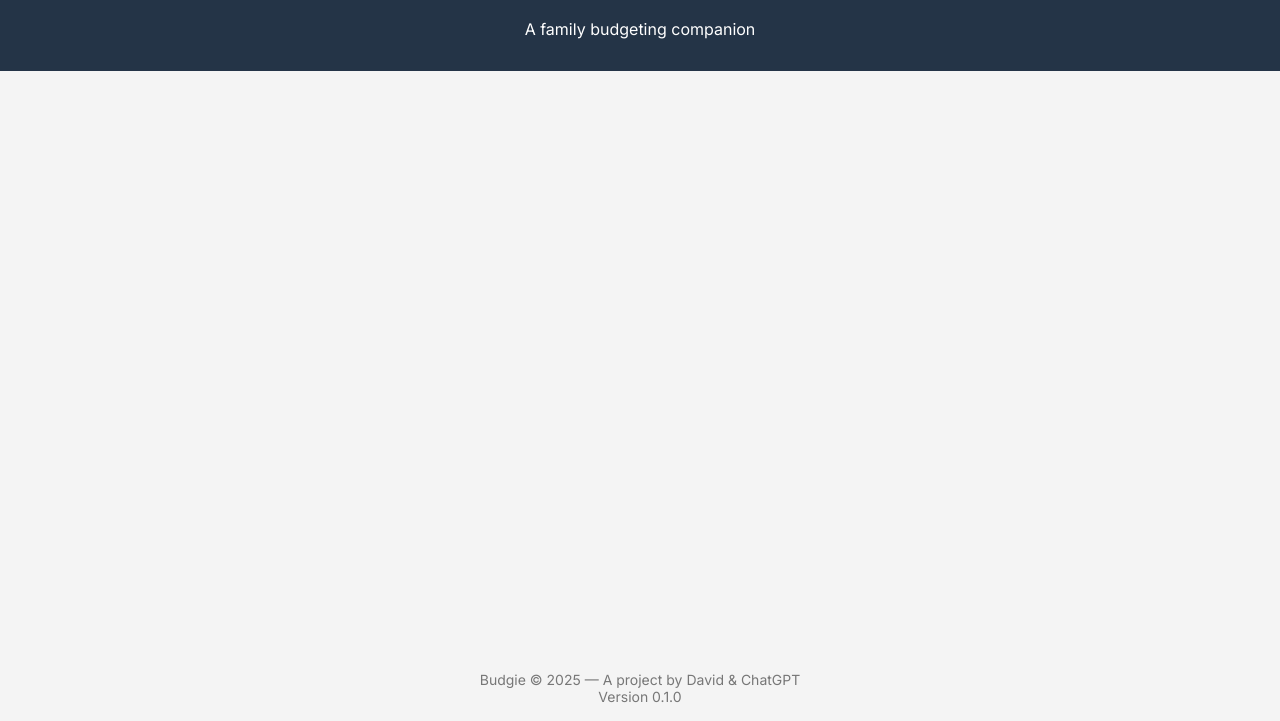
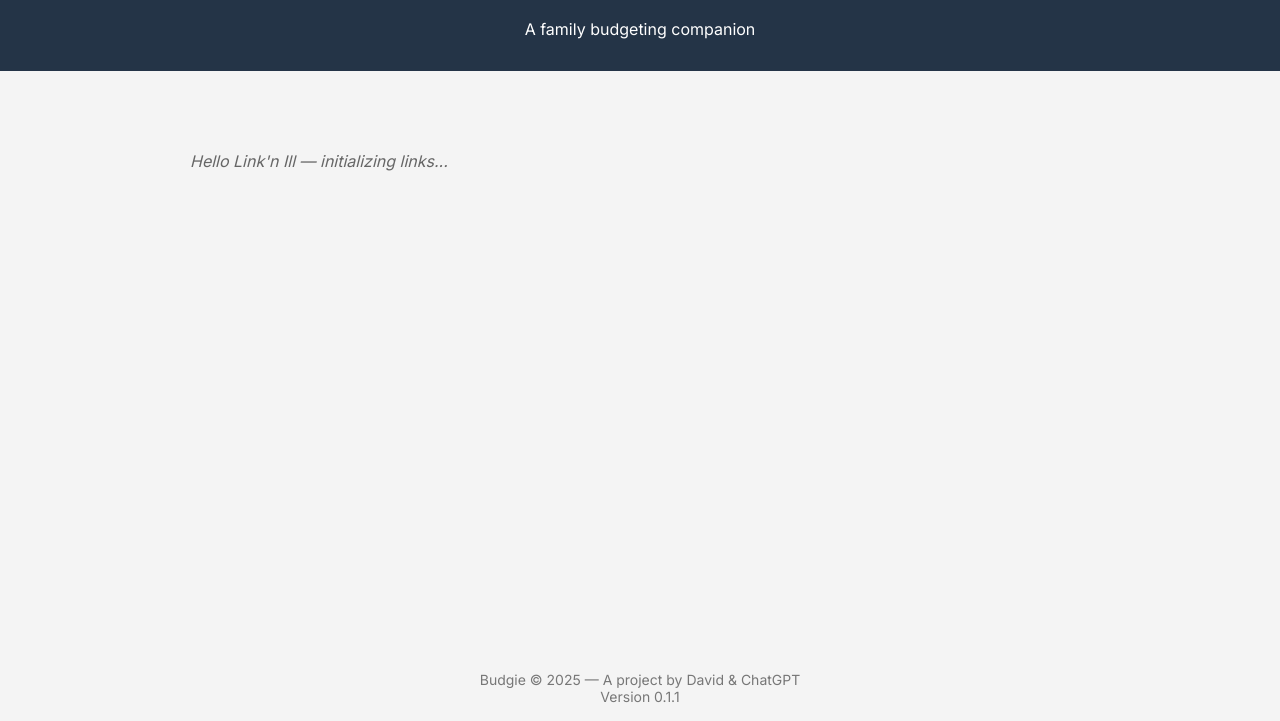
Before and after one commit to Limocrash/budgie, a plain HTML site: page index.html in a window 1280 px wide. Shown: the part 79-800 px from the top of the page. Drawn offline with Linux system fonts and the light colour scheme.

Commit message:
Index.html updated to have buttons (not!). But maybe a wave from Lincoln...

```diff
--- a/index.html
+++ b/index.html
@@ -17,6 +17,13 @@
         };
 
         const container = document.getElementById("linkContainer");
+
+        // Add debug greeting
+        const greeting = document.createElement("p");
+        greeting.textContent = "Hello Link'n Ill — initializing links...";
+        greeting.style.fontStyle = "italic";
+        greeting.style.color = "#666";
+        container.appendChild(greeting);
 
         for (const key in linkMap) {
           const url = CONFIG[key];
@@ -102,7 +109,7 @@
 
     <footer>
       Budgie © 2025 — A project by David & ChatGPT<br />
-      Version 0.1.0
+      Version 0.1.1
     </footer>
   </body>
 </html>
```
